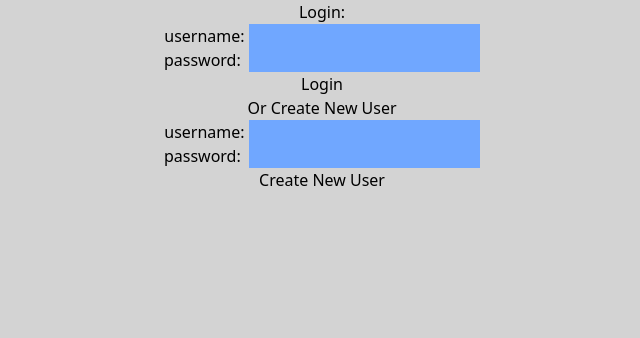
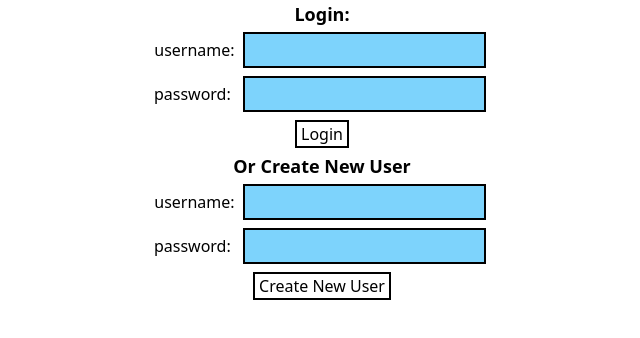
Before and after one commit to tim-mueller5/Goal_Tracking_App, a React (Create React App) app in the folder client/: page / in a window 1280 px wide. Shown: the top 338 px of the page, without its empty margins (318-958 px from the left). Built offline with nearby package versions, Linux system fonts and the light colour scheme; no server answers.

Commit message:
touch up login page

```diff
--- a/client/public/index.html
+++ b/client/public/index.html
@@ -31,10 +31,12 @@
     -->
     <title>Goals</title>
   </head>
-  <body style="background-color: lightgray;">
+  <body >
+    <!-- style="background-color: lightgray;"  -->
     <noscript>You need to enable JavaScript to run this app.</noscript>
     <div id="root"></div>
     <!--
+
       This HTML file is a template.
       If you open it directly in the browser, you will see an empty page.
 
--- a/client/src/components/Login.js
+++ b/client/src/components/Login.js
@@ -97,29 +97,25 @@ function Login( ) {
     return (
 
         <div className='flex-c text-center'>
-            <h2>Login:</h2>
+            <h2 className="text-lg font-bold">Login:</h2>
             <form onSubmit={formikLogin.handleSubmit}>
                 <label htmlFor="username">username: </label>
-                <input id="username" name="username" onChange={formikLogin.handleChange} value={formikLogin.values.username}
-                    style={{background: '#70a7ff'}}/>
+                <input id="username" name="username" onChange={formikLogin.handleChange} value={formikLogin.values.username} className="bg-sky-300 p-1 m-1 border-solid border-black border-2"/>
                 <p style={{ color: "red" }}> {formikLogin.errors.username}</p>
                 <label className='flex-sb' htmlFor="password">password:&nbsp;&nbsp;</label>
-                <input id="password" name="password" onChange={formikLogin.handleChange} value={formikLogin.values.password}
-                    style={{background: '#70a7ff'}}/>
+                <input id="password" name="password" onChange={formikLogin.handleChange} value={formikLogin.values.password} className="bg-sky-300 p-1 m-1 border-solid border-black border-2"/>
                 <p style={{ color: "red" }}> {formikLogin.errors.password}</p>
-                <button type="submit">Login</button>
+                <button type="submit" className='border-solid border-black border-2 px-1 m-1'>Login</button>
             </form>
-            <h2>Or Create New User</h2>
+            <h2 className="text-lg font-bold">Or Create New User</h2>
             <form onSubmit={formikNew.handleSubmit}>
                 <label htmlFor="username">username: </label>
-                <input id="username" name="username" onChange={formikNew.handleChange} value={formikNew.values.username}
-                    style={{background: '#70a7ff'}}/>
+                <input id="username" name="username" onChange={formikNew.handleChange} value={formikNew.values.username} className="bg-sky-300 p-1 m-1 border-solid border-black border-2"/>
                 <p style={{ color: "red" }}> {formikNew.errors.username}</p>
                 <label className='flex-sb' htmlFor="password">password:&nbsp;&nbsp;</label>
-                <input id="password" name="password" onChange={formikNew.handleChange} value={formikNew.values.password}
-                    style={{background: '#70a7ff'}}/>
+                <input id="password" name="password" onChange={formikNew.handleChange} value={formikNew.values.password} className="bg-sky-300 p-1 m-1 border-solid border-black border-2"/>
                 <p style={{ color: "red" }}> {formikNew.errors.password}</p>
-                <button type="submit">Create New User</button>
+                <button type="submit" className='border-solid border-black border-2 px-1 m-1'>Create New User</button>
             </form>
             <p>{error}</p>
         </div>
```
